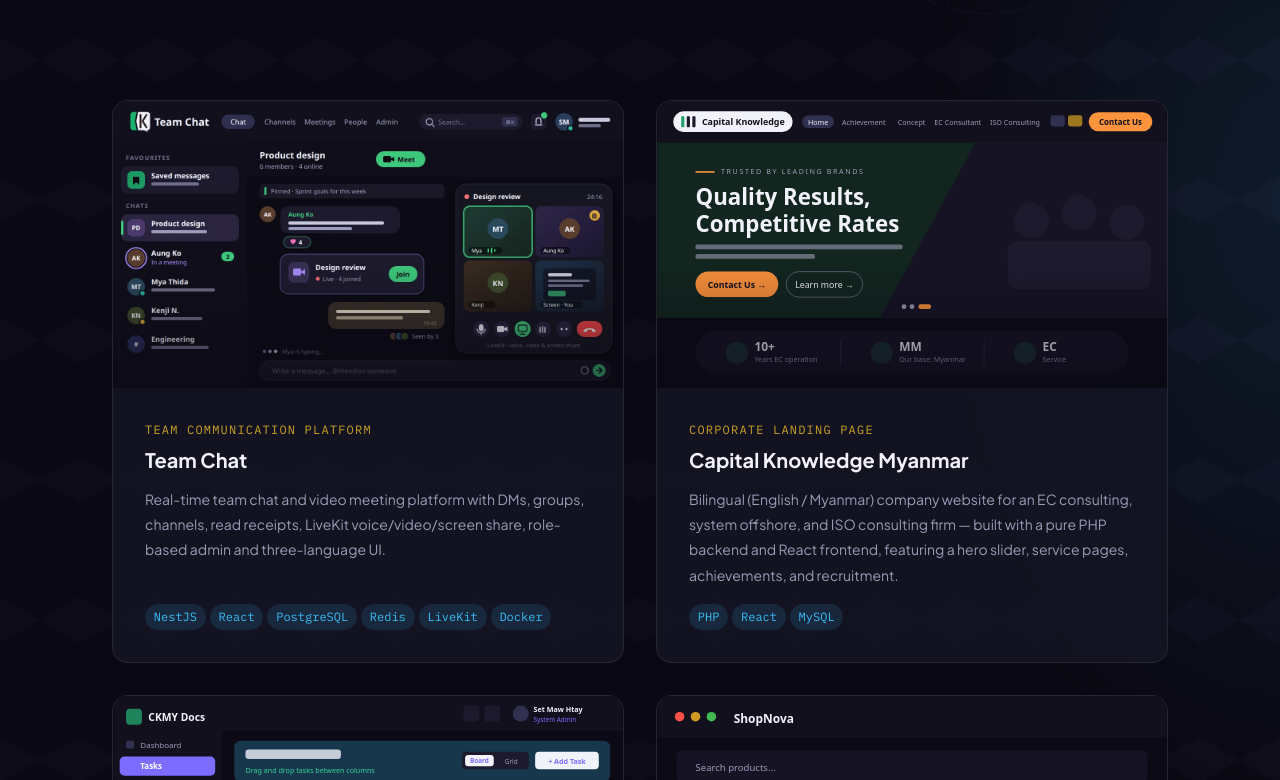
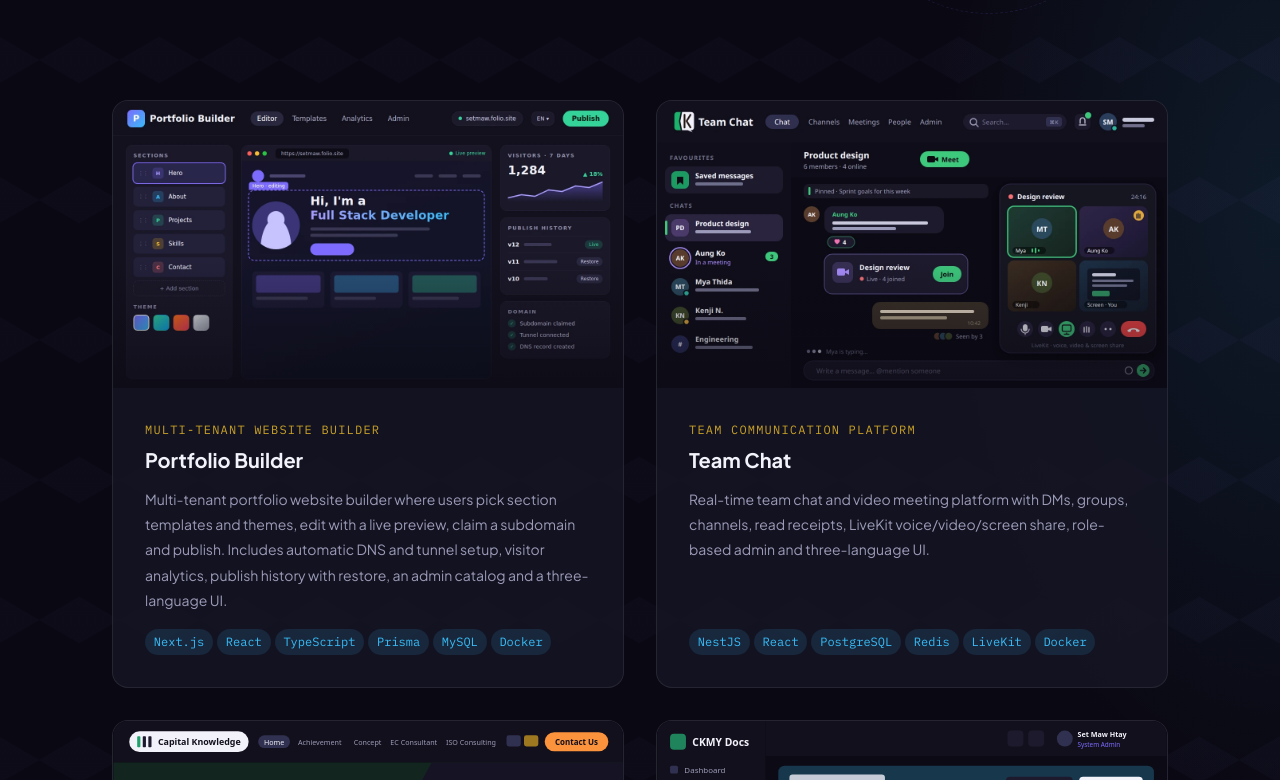
Before and after one commit to setmawhtay/setmawhtay.github.io, a Vue app: page / in a window 1280 px wide. Shown: the part 3320-4100 px from the top of the page. Built offline with nearby package versions, Linux system fonts and the light colour scheme.

Commit message:
Add Portfolio Builder project

```diff
--- a/src/data/projects.js
+++ b/src/data/projects.js
@@ -11,6 +11,15 @@
 
 /** @type {Project[]} */
 export const projects = [
+  {
+    id: 'portfolio-builder',
+    title: 'Portfolio Builder',
+    category: 'Multi-tenant Website Builder',
+    description:
+      'Multi-tenant portfolio website builder where users pick section templates and themes, edit with a live preview, claim a subdomain and publish. Includes automatic DNS and tunnel setup, visitor analytics, publish history with restore, an admin catalog and a three-language UI.',
+    tags: ['Next.js', 'React', 'TypeScript', 'Prisma', 'MySQL', 'Docker'],
+    image: '/images/projects/portfolio-builder.webp',
+  },
   {
     id: 'team-chat',
     title: 'Team Chat',
```
Also changed, not shown: public/images/projects/portfolio-builder.webp (added).
